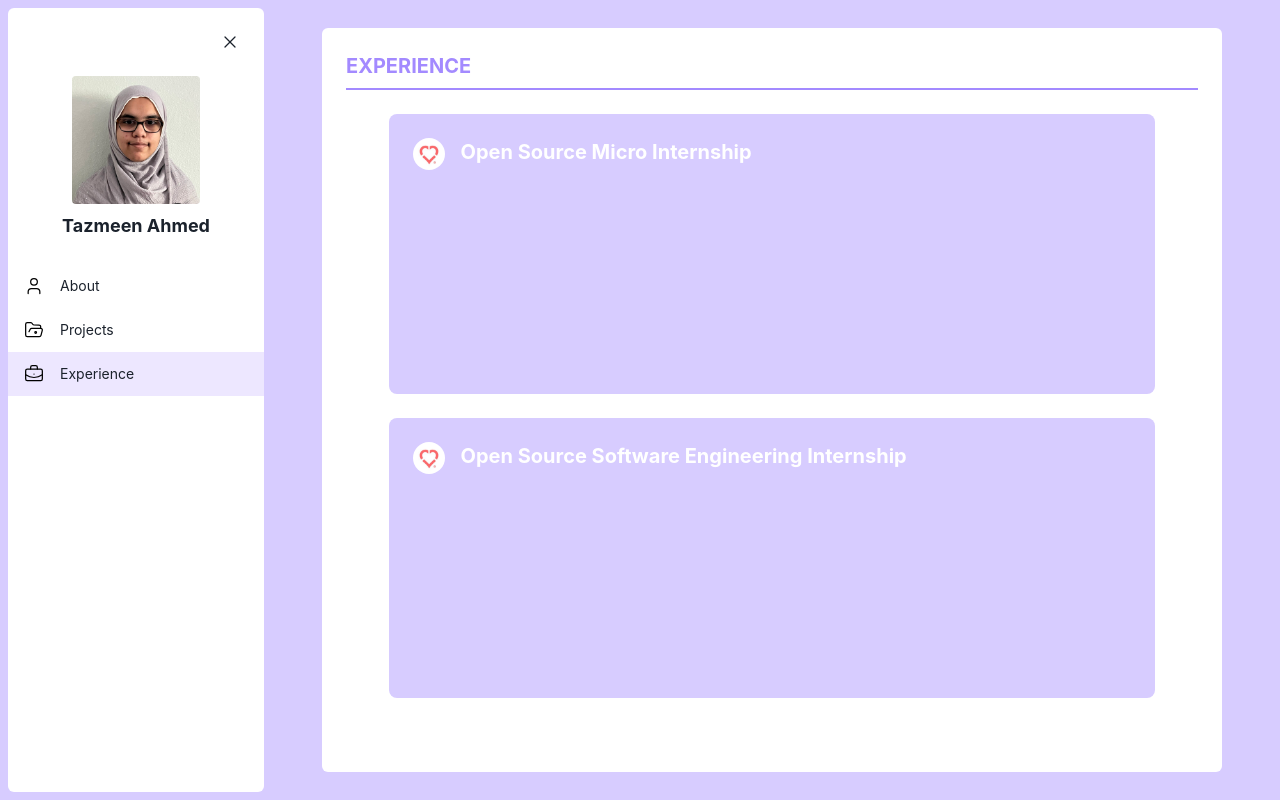
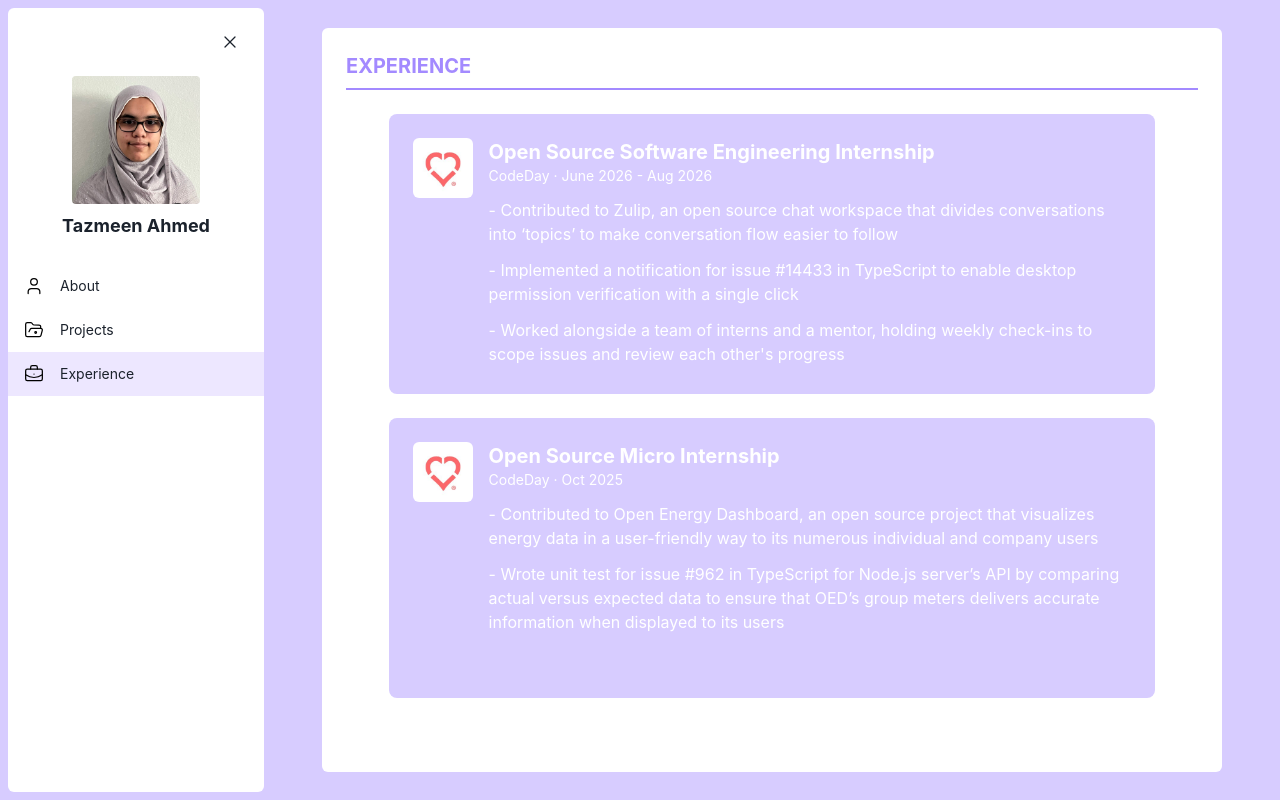
Before and after one commit to tazmeenahhmed/Portfolio, a React (Vite) app in the folder portfolio/: page /#/experience in a window 1280 px wide. Built offline with nearby package versions, Linux system fonts and the light colour scheme.

Commit message:
Added an experience page

```diff
--- a/portfolio/src/pages/Experience.jsx
+++ b/portfolio/src/pages/Experience.jsx
@@ -2,8 +2,8 @@ import React from 'react'
 import codeday from '../assets/codeday_icon.jpg'
 
 const experiences = [
-  { title: "Open Source Micro Internship", company: "CodeDay", time: "Oct 2025", description: "- Contributed to Open Energy Dashboard, an open source project that visualizes energy data in a user-friendly way to its numerous individual and company users /n - Wrote unit test for issue #962 in TypeScript for Node.js server’s API by comparing actual versus expected data to ensure that OED’s group meters delivers accurate information when displayed to its users"},
-  { title: "Open Source Software Engineering Internship", company: "CodeDay", time: "June 2026 - Aug 2026", description: "- Contributed to Zulip, an open source chat workspace that divides conversations into ‘topics’ to make conversation flow easier to follow /n - Implemented a notification for issue  #14433 in TypeScript to enable desktop permission verification with a single click"}
+  { title: "Open Source Software Engineering Internship", company: "CodeDay", time: "June 2026 - Aug 2026", description: ["- Contributed to Zulip, an open source chat workspace that divides conversations into ‘topics’ to make conversation flow easier to follow", "- Implemented a notification for issue  #14433 in TypeScript to enable desktop permission verification with a single click", "- Worked alongside a team of interns and a mentor, holding weekly check-ins to scope issues and review each other's progress"]},
+  { title: "Open Source Micro Internship", company: "CodeDay", time: "Oct 2025", description: ["- Contributed to Open Energy Dashboard, an open source project that visualizes energy data in a user-friendly way to its numerous individual and company users", "- Wrote unit test for issue #962 in TypeScript for Node.js server’s API by comparing actual versus expected data to ensure that OED’s group meters delivers accurate information when displayed to its users"]}
 ]
 
 const Experience = () => {
@@ -18,8 +18,14 @@ const Experience = () => {
 
           <div key={item.title} className='text-white bg-[#D7CCFF] rounded-lg w-[90%] h-70'>
             <div className='flex p-6 gap-4'>
-              <img src={codeday} className='w-8 h-8 shrink-0 rounded-full'/>
-              <h3 className='font-bold text-xl text-nowrap'>{item.title}</h3>
+              <img src={codeday} className='w-15 h-15 shrink-0 rounded-md'/>
+              <div>
+                <h3 className='font-bold text-xl text-nowrap'>{item.title}</h3>
+                <h2 className='text-sm text-nowrap'>{item.company} · {item.time}</h2>
+                {item.description.map((line) => (
+                  <p key={line} className='mt-3 text-base'>{line}</p>
+                ))}
+              </div>
             </div>
           </div>
 
```
